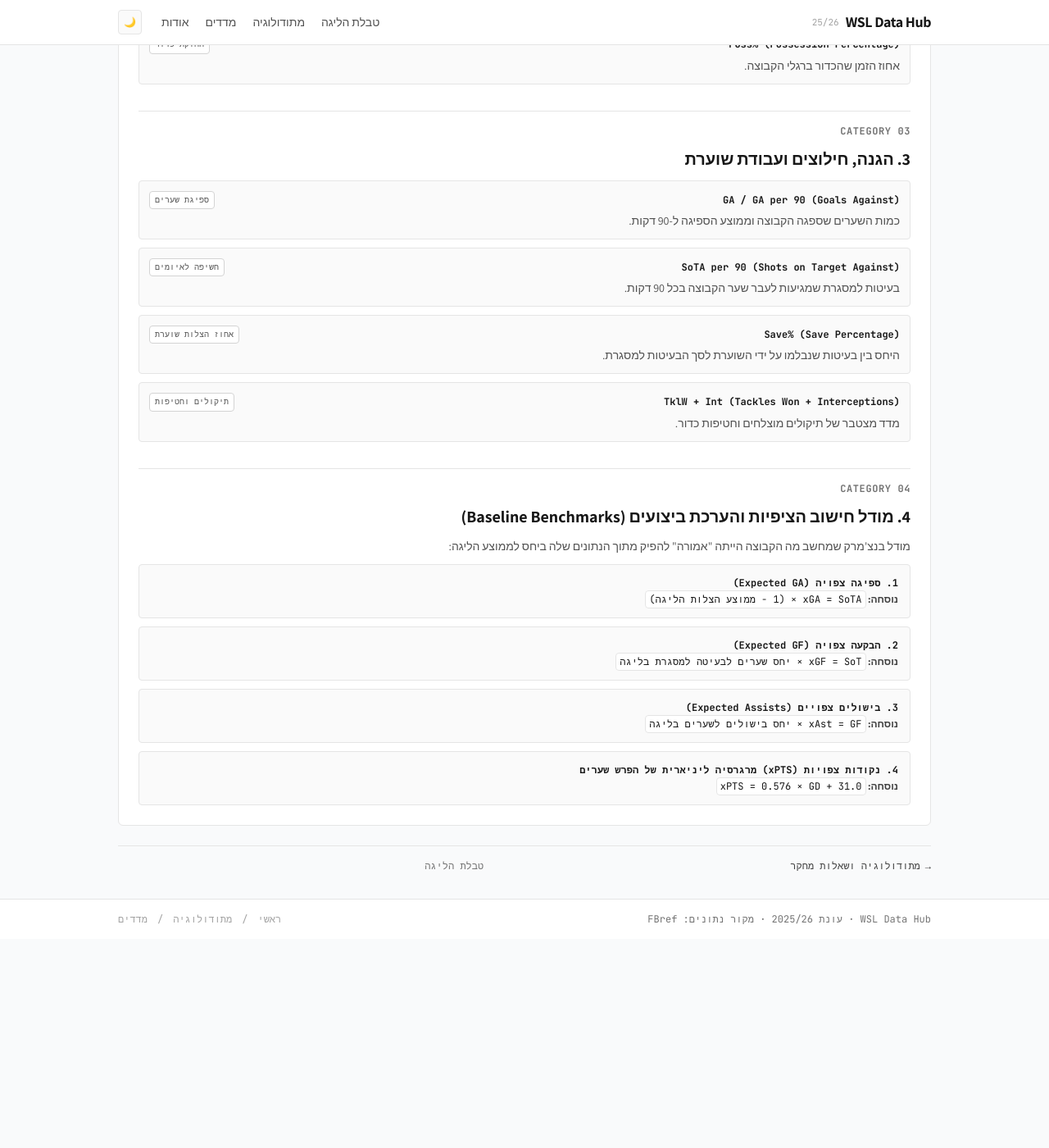
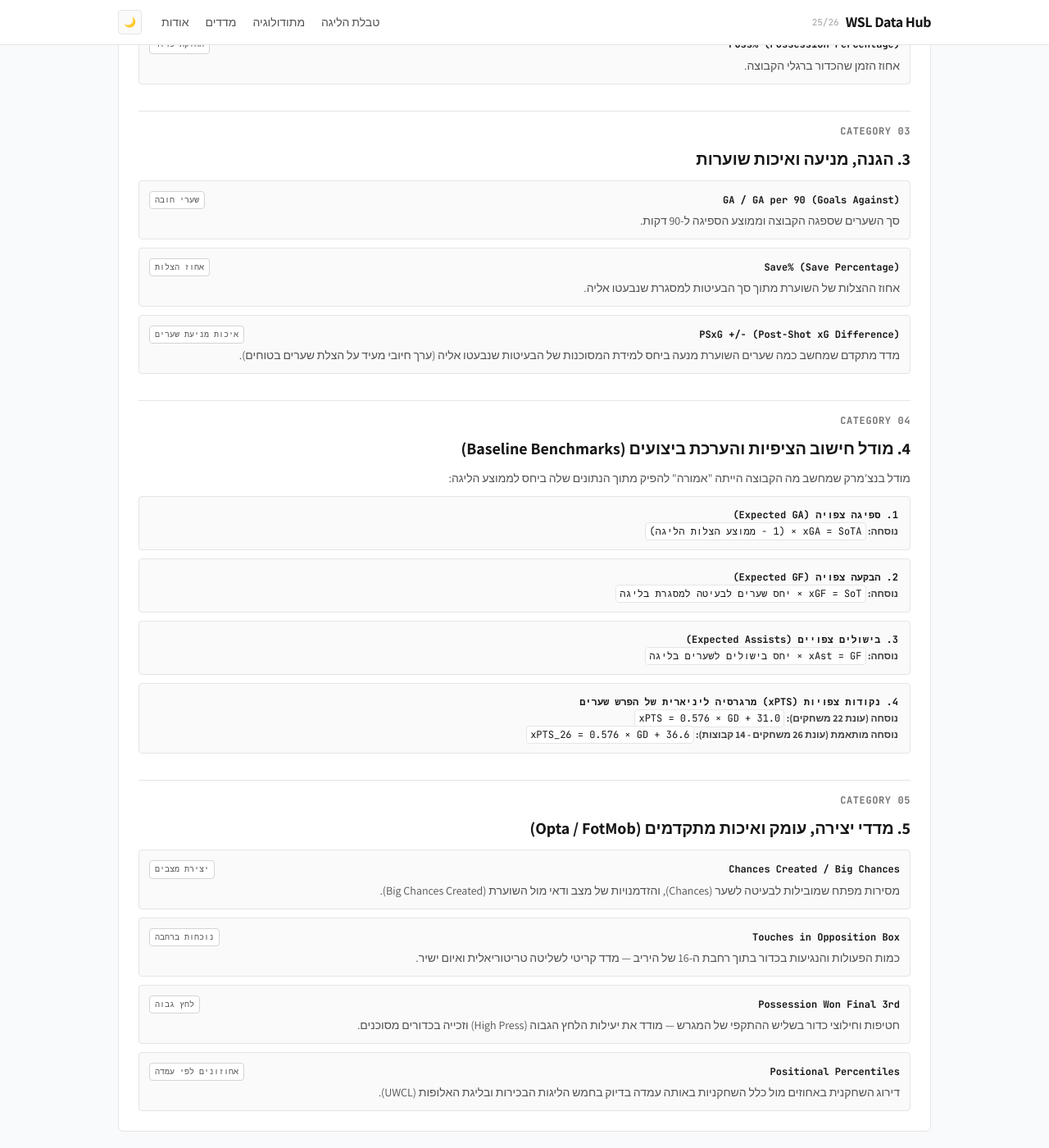
Before and after one commit to davidkorenblit/wsl-data-hub, a Jekyll site: the page built from metrics.md, in a window 1280 px wide and 1400 px high, scrolled down 888 px. Shown: the whole window at 82% size. Built offline with Jekyll 4.4.1, drawn with Linux system fonts in a browser that asks for light colours; nearby versions of some CDN libraries; before the commit the page ends 2033 px from its top, so only the background shows below that; some of the changed text lies outside the part shown.

Commit message:
Update methodology and metrics documentation with FotMob data and transfer delta model

```diff
--- a/metrics.md
+++ b/metrics.md
@@ -26,7 +26,7 @@
 
     <!-- Overview Note -->
     <div class="p-3.5 bg-neutral-50 dark:bg-[#18181b] rounded border border-neutral-200 dark:border-neutral-800 text-xs sm:text-sm text-neutral-600 dark:text-neutral-300">
-      <strong class="text-neutral-900 dark:text-white font-mono uppercase text-[11px]">Data Source:</strong> מאגרי FBref / Opta לעונת ה-WSL. כל הנתונים מנורמלים ל-90 דקות משחק (Per 90) להשוואה הוגנת.
+      <strong class="text-neutral-900 dark:text-white font-mono uppercase text-[11px]">Data Source:</strong> מאגרי FBref ואירועי Opta / FotMob לעונת ה-WSL והליגות הבכירות. כל הנתונים מנורמלים ל-90 דקות משחק (Per 90) לצורך השוואה אחידה ומדויקת.
     </div>
 
     <!-- 1. Attack & Finishing -->
@@ -105,39 +105,31 @@
         CATEGORY 03
       </div>
       <h2 class="text-xl font-bold text-neutral-900 dark:text-white">
-        3. הגנה, חילוצים ועבודת שוערת
+        3. הגנה, מניעה ואיכות שוערות
       </h2>
       <div class="space-y-2.5">
         <div class="p-3 bg-neutral-50 dark:bg-[#18181b] rounded border border-neutral-200 dark:border-neutral-800 space-y-1">
           <div class="flex items-center justify-between">
             <span class="font-mono text-xs font-bold text-neutral-900 dark:text-white">GA / GA per 90 (Goals Against)</span>
-            <span class="text-[10px] font-mono border border-neutral-300 dark:border-neutral-700 bg-white dark:bg-neutral-900 px-1.5 py-0.5 rounded text-neutral-600 dark:text-neutral-300">ספיגת שערים</span>
+            <span class="text-[10px] font-mono border border-neutral-300 dark:border-neutral-700 bg-white dark:bg-neutral-900 px-1.5 py-0.5 rounded text-neutral-600 dark:text-neutral-300">שערי חובה</span>
           </div>
-          <p class="text-xs sm:text-sm text-neutral-600 dark:text-neutral-300">כמות השערים שספגה הקבוצה וממוצע הספיגה ל-90 דקות.</p>
-        </div>
-
-        <div class="p-3 bg-neutral-50 dark:bg-[#18181b] rounded border border-neutral-200 dark:border-neutral-800 space-y-1">
-          <div class="flex items-center justify-between">
-            <span class="font-mono text-xs font-bold text-neutral-900 dark:text-white">SoTA per 90 (Shots on Target Against)</span>
-            <span class="text-[10px] font-mono border border-neutral-300 dark:border-neutral-700 bg-white dark:bg-neutral-900 px-1.5 py-0.5 rounded text-neutral-600 dark:text-neutral-300">חשיפה לאיומים</span>
-          </div>
-          <p class="text-xs sm:text-sm text-neutral-600 dark:text-neutral-300">בעיטות למסגרת שמגיעות לעבר שער הקבוצה בכל 90 דקות.</p>
+          <p class="text-xs sm:text-sm text-neutral-600 dark:text-neutral-300">סך השערים שספגה הקבוצה וממוצע הספיגה ל-90 דקות.</p>
         </div>
 
         <div class="p-3 bg-neutral-50 dark:bg-[#18181b] rounded border border-neutral-200 dark:border-neutral-800 space-y-1">
           <div class="flex items-center justify-between">
             <span class="font-mono text-xs font-bold text-neutral-900 dark:text-white">Save% (Save Percentage)</span>
-            <span class="text-[10px] font-mono border border-neutral-300 dark:border-neutral-700 bg-white dark:bg-neutral-900 px-1.5 py-0.5 rounded text-neutral-600 dark:text-neutral-300">אחוז הצלות שוערת</span>
+            <span class="text-[10px] font-mono border border-neutral-300 dark:border-neutral-700 bg-white dark:bg-neutral-900 px-1.5 py-0.5 rounded text-neutral-600 dark:text-neutral-300">אחוז הצלות</span>
           </div>
-          <p class="text-xs sm:text-sm text-neutral-600 dark:text-neutral-300">היחס בין בעיטות שנבלמו על ידי השוערת לסך הבעיטות למסגרת.</p>
+          <p class="text-xs sm:text-sm text-neutral-600 dark:text-neutral-300">אחוז ההצלות של השוערת מתוך סך הבעיטות למסגרת שנבעטו אליה.</p>
         </div>
 
         <div class="p-3 bg-neutral-50 dark:bg-[#18181b] rounded border border-neutral-200 dark:border-neutral-800 space-y-1">
           <div class="flex items-center justify-between">
-            <span class="font-mono text-xs font-bold text-neutral-900 dark:text-white">TklW + Int (Tackles Won + Interceptions)</span>
-            <span class="text-[10px] font-mono border border-neutral-300 dark:border-neutral-700 bg-white dark:bg-neutral-900 px-1.5 py-0.5 rounded text-neutral-600 dark:text-neutral-300">תיקולים וחטיפות</span>
+            <span class="font-mono text-xs font-bold text-neutral-900 dark:text-white">PSxG +/- (Post-Shot xG Difference)</span>
+            <span class="text-[10px] font-mono border border-neutral-300 dark:border-neutral-700 bg-white dark:bg-neutral-900 px-1.5 py-0.5 rounded text-neutral-600 dark:text-neutral-300">איכות מניעת שערים</span>
           </div>
-          <p class="text-xs sm:text-sm text-neutral-600 dark:text-neutral-300">מדד מצטבר של תיקולים מוצלחים וחטיפות כדור.</p>
+          <p class="text-xs sm:text-sm text-neutral-600 dark:text-neutral-300">מדד מתקדם שמחשב כמה שערים השוערת מנעה ביחס למידת המסוכנות של הבעיטות שנבעטו אליה (ערך חיובי מעיד על הצלת שערים בטוחים).</p>
         </div>
       </div>
     </section>
@@ -179,8 +171,54 @@
         <div class="p-3.5 bg-neutral-50 dark:bg-[#18181b] rounded border border-neutral-200 dark:border-neutral-800 space-y-1">
           <div class="font-mono text-xs font-bold text-neutral-900 dark:text-white">4. נקודות צפויות (xPTS) מרגרסיה ליניארית של הפרש שערים</div>
           <p class="text-xs text-neutral-700 dark:text-neutral-300">
-            <strong>נוסחה:</strong> <code class="font-mono text-xs text-neutral-900 dark:text-white bg-white dark:bg-neutral-900 px-1 py-0.5 rounded border border-neutral-200 dark:border-neutral-700">xPTS = 0.576 × GD + 31.0</code>
+            <strong>נוסחה (עונת 22 משחקים):</strong> <code class="font-mono text-xs text-neutral-900 dark:text-white bg-white dark:bg-neutral-900 px-1 py-0.5 rounded border border-neutral-200 dark:border-neutral-700">xPTS = 0.576 × GD + 31.0</code>
           </p>
+          <p class="text-xs text-neutral-700 dark:text-neutral-300 mt-1">
+            <strong>נוסחה מותאמת (עונת 26 משחקים - 14 קבוצות):</strong> <code class="font-mono text-xs text-neutral-900 dark:text-white bg-white dark:bg-neutral-900 px-1 py-0.5 rounded border border-neutral-200 dark:border-neutral-700">xPTS_26 = 0.576 × GD + 36.6</code>
+          </p>
+        </div>
+      </div>
+    </section>
+
+    <!-- 5. Advanced Creation & Quality Metrics (Opta / FotMob) -->
+    <section class="space-y-3 pt-4 border-t border-neutral-200 dark:border-neutral-800">
+      <div class="text-xs font-mono uppercase text-neutral-500 dark:text-neutral-400 font-bold tracking-wider mb-1">
+        CATEGORY 05
+      </div>
+      <h2 class="text-xl font-bold text-neutral-900 dark:text-white">
+        5. מדדי יצירה, עומק ואיכות מתקדמים (Opta / FotMob)
+      </h2>
+      <div class="space-y-2.5">
+        <div class="p-3 bg-neutral-50 dark:bg-[#18181b] rounded border border-neutral-200 dark:border-neutral-800 space-y-1">
+          <div class="flex items-center justify-between">
+            <span class="font-mono text-xs font-bold text-neutral-900 dark:text-white">Chances Created / Big Chances</span>
+            <span class="text-[10px] font-mono border border-neutral-300 dark:border-neutral-700 bg-white dark:bg-neutral-900 px-1.5 py-0.5 rounded text-neutral-600 dark:text-neutral-300">יצירת מצבים</span>
+          </div>
+          <p class="text-xs sm:text-sm text-neutral-600 dark:text-neutral-300">מסירות מפתח שמובילות לבעיטה לשער (Chances), והזדמנויות של מצב ודאי מול השוערת (Big Chances Created).</p>
+        </div>
+
+        <div class="p-3 bg-neutral-50 dark:bg-[#18181b] rounded border border-neutral-200 dark:border-neutral-800 space-y-1">
+          <div class="flex items-center justify-between">
+            <span class="font-mono text-xs font-bold text-neutral-900 dark:text-white">Touches in Opposition Box</span>
+            <span class="text-[10px] font-mono border border-neutral-300 dark:border-neutral-700 bg-white dark:bg-neutral-900 px-1.5 py-0.5 rounded text-neutral-600 dark:text-neutral-300">נוכחות ברחבה</span>
+          </div>
+          <p class="text-xs sm:text-sm text-neutral-600 dark:text-neutral-300">כמות הפעולות והנגיעות בכדור בתוך רחבת ה-16 של היריב — מדד קריטי לשליטה טריטוריאלית ואיום ישיר.</p>
+        </div>
+
+        <div class="p-3 bg-neutral-50 dark:bg-[#18181b] rounded border border-neutral-200 dark:border-neutral-800 space-y-1">
+          <div class="flex items-center justify-between">
+            <span class="font-mono text-xs font-bold text-neutral-900 dark:text-white">Possession Won Final 3rd</span>
+            <span class="text-[10px] font-mono border border-neutral-300 dark:border-neutral-700 bg-white dark:bg-neutral-900 px-1.5 py-0.5 rounded text-neutral-600 dark:text-neutral-300">לחץ גבוה</span>
+          </div>
+          <p class="text-xs sm:text-sm text-neutral-600 dark:text-neutral-300">חטיפות וחילוצי כדור בשליש ההתקפי של המגרש — מודד את יעילות הלחץ הגבוה (High Press) וזכייה בכדורים מסוכנים.</p>
+        </div>
+
+        <div class="p-3 bg-neutral-50 dark:bg-[#18181b] rounded border border-neutral-200 dark:border-neutral-800 space-y-1">
+          <div class="flex items-center justify-between">
+            <span class="font-mono text-xs font-bold text-neutral-900 dark:text-white">Positional Percentiles</span>
+            <span class="text-[10px] font-mono border border-neutral-300 dark:border-neutral-700 bg-white dark:bg-neutral-900 px-1.5 py-0.5 rounded text-neutral-600 dark:text-neutral-300">אחוזונים לפי עמדה</span>
+          </div>
+          <p class="text-xs sm:text-sm text-neutral-600 dark:text-neutral-300">דירוג השחקנית באחוזים מול כלל השחקניות באותה עמדה בדיוק בחמש הליגות הבכירות ובליגת האלופות (UWCL).</p>
         </div>
       </div>
     </section>
```
Also changed, not shown: methodology.md (+11 -3 lines).
